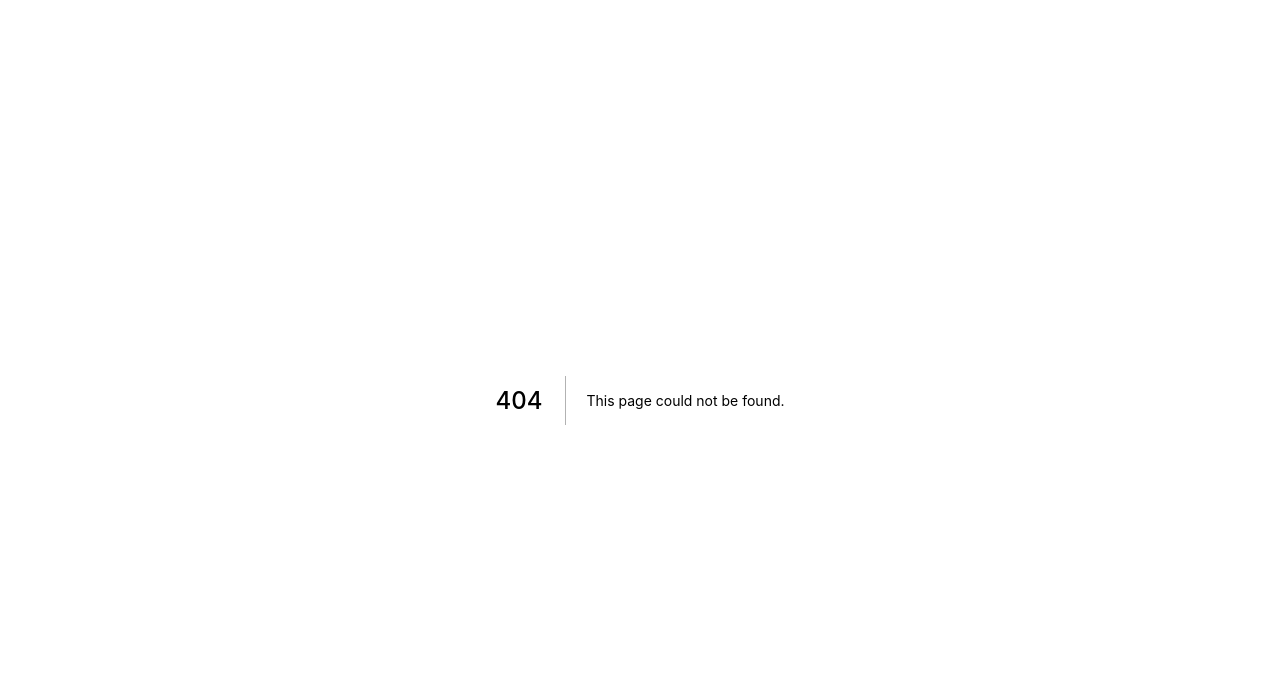
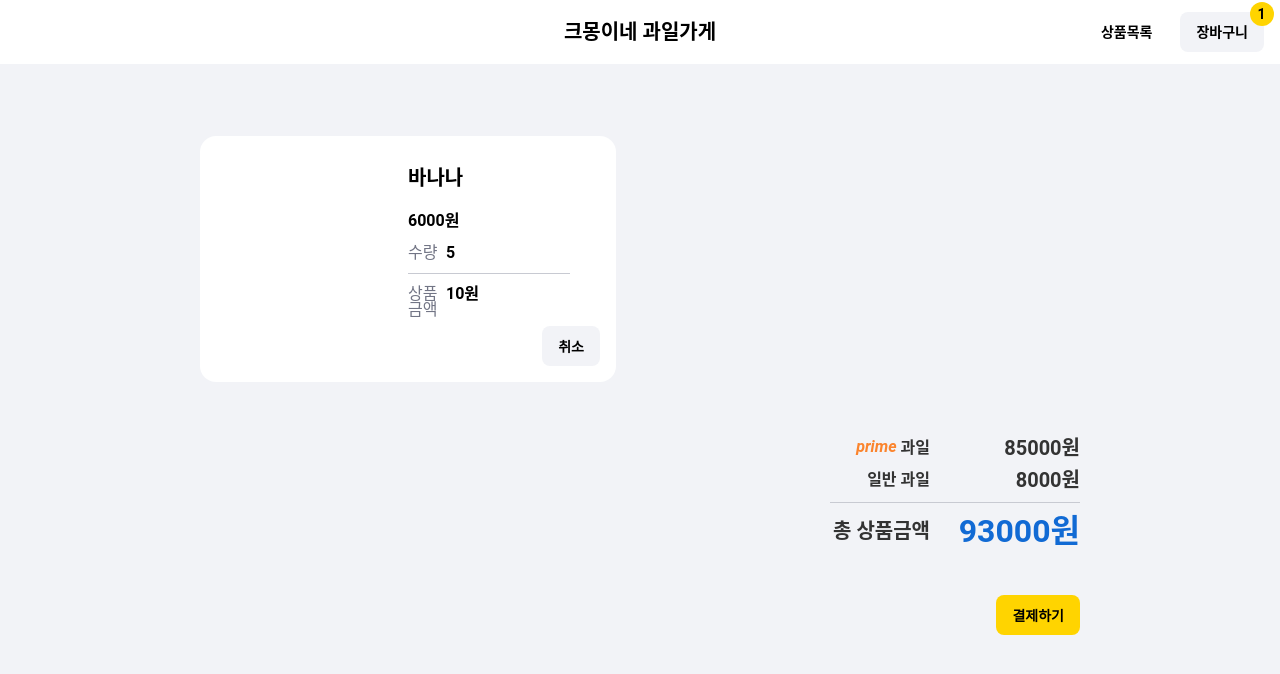
Before and after one commit to FRONT-JB/kmong-shopping-cart, a Next.js app: page /cart in a window 1280 px wide. Before the commit this address had no page. Shown: the top 674 px of the page. Built offline with nearby package versions, Linux system fonts and the light colour scheme.

Commit message:
feature : page layout
1. Home Page
2. Cart Page

```diff
--- a/package.json
+++ b/package.json
@@ -6,6 +6,7 @@
     "start": "next start"
   },
   "dependencies": {
+    "classnames": "^2.3.1",
     "next": "latest",
     "react": "^17.0.2",
     "react-dom": "^17.0.2",
--- a/pages/_app.tsx
+++ b/pages/_app.tsx
@@ -1,5 +1,6 @@
 import type { AppProps } from 'next/app';
 import { ThemeProvider } from 'styled-components';
+import { Header } from '../components/header';
 import GlobalStyle from '../styles/globalStyles';
 import theme from '../styles/theme';
 
@@ -7,6 +8,7 @@ export default function MyApp({ Component, pageProps }: AppProps) {
   return (
     <ThemeProvider theme={theme}>
       <GlobalStyle />
+      <Header />
       <Component {...pageProps} />
     </ThemeProvider>
   );
--- /dev/null
+++ b/pages/cart.tsx
@@ -0,0 +1,114 @@
+import styled from 'styled-components';
+import Card from '../components/Card';
+import { Button } from '../components/common';
+
+const Index = () => {
+  return (
+    <CartWrapper>
+      <ProductCart>
+        <Card title='바나나' icon={''} price={6000} stock={5} total={10} isCart>
+          <Actions>
+            <Button label='취소' color='gray' />
+          </Actions>
+        </Card>
+      </ProductCart>
+      <Payment>
+        <PaymentInfo>
+          <div className='price prime'>
+            <strong>
+              <i className='prime'>prime</i>
+              과일
+            </strong>
+            <span>85000원</span>
+          </div>
+          <div className='price default'>
+            <strong>일반 과일</strong>
+            <span>8000원</span>
+          </div>
+          <div className='price total'>
+            <strong>총 상품금액</strong>
+            <span>93000원</span>
+          </div>
+          <Button label='결제하기' color='yellow' />
+        </PaymentInfo>
+      </Payment>
+    </CartWrapper>
+  );
+};
+
+export default Index;
+
+const CartWrapper = styled.div`
+  max-width: 880px;
+  padding: 112px 0 0;
+  margin: 0 auto;
+`;
+
+const ProductCart = styled.div`
+  display: flex;
+  flex-wrap: wrap;
+  margin: 0 -24px 0 -24px;
+`;
+
+const Payment = styled.div`
+  margin-top: 32px;
+  text-align: right;
+`;
+
+const PaymentInfo = styled.div`
+  display: inline-block;
+  min-width: 250px;
+  .price {
+    * {
+      vertical-align: middle;
+      cursor: default;
+    }
+    strong,
+    span {
+      color: ${({ theme }) => theme.color.black.base};
+    }
+    strong {
+      font-size: 16px;
+      .prime {
+        margin-right: 4px;
+        vertical-align: top;
+        color: ${({ theme }) => theme.color.orange};
+      }
+    }
+    span {
+      display: inline-block;
+      margin-left: 10px;
+      min-width: 140px;
+      font-size: 20px;
+      font-weight: 700;
+    }
+    &.total {
+      margin-top: 16px;
+      padding-top: 12px;
+      border-top: ${({ theme }) => `1px solid ${theme.color.gray.base}`};
+      strong {
+        font-size: 20px;
+      }
+      span {
+        font-size: 32px;
+        color: ${({ theme }) => theme.color.blue};
+      }
+    }
+    &:not(:first-child) {
+      margin-top: 12px;
+    }
+  }
+  button {
+    margin-top: 48px;
+  }
+`;
+
+const Actions = styled.div`
+  display: flex;
+  justify-content: flex-end;
+  margin-top: 8px;
+  width: 100%;
+  button:not(:first-child) {
+    margin-left: 16px;
+  }
+`;
```
Also changed, not shown: pages/index.tsx (+41 -6 lines), 1 other file (tests, documents, lock files or other folders).
